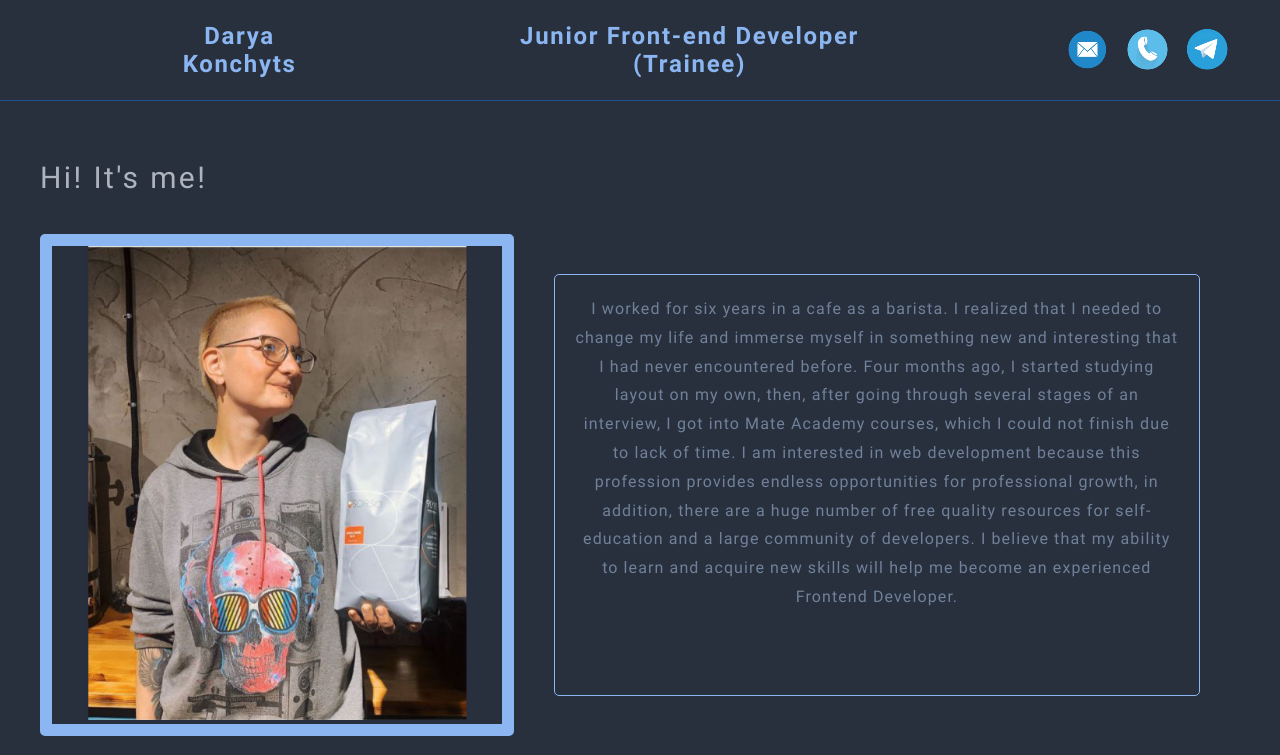
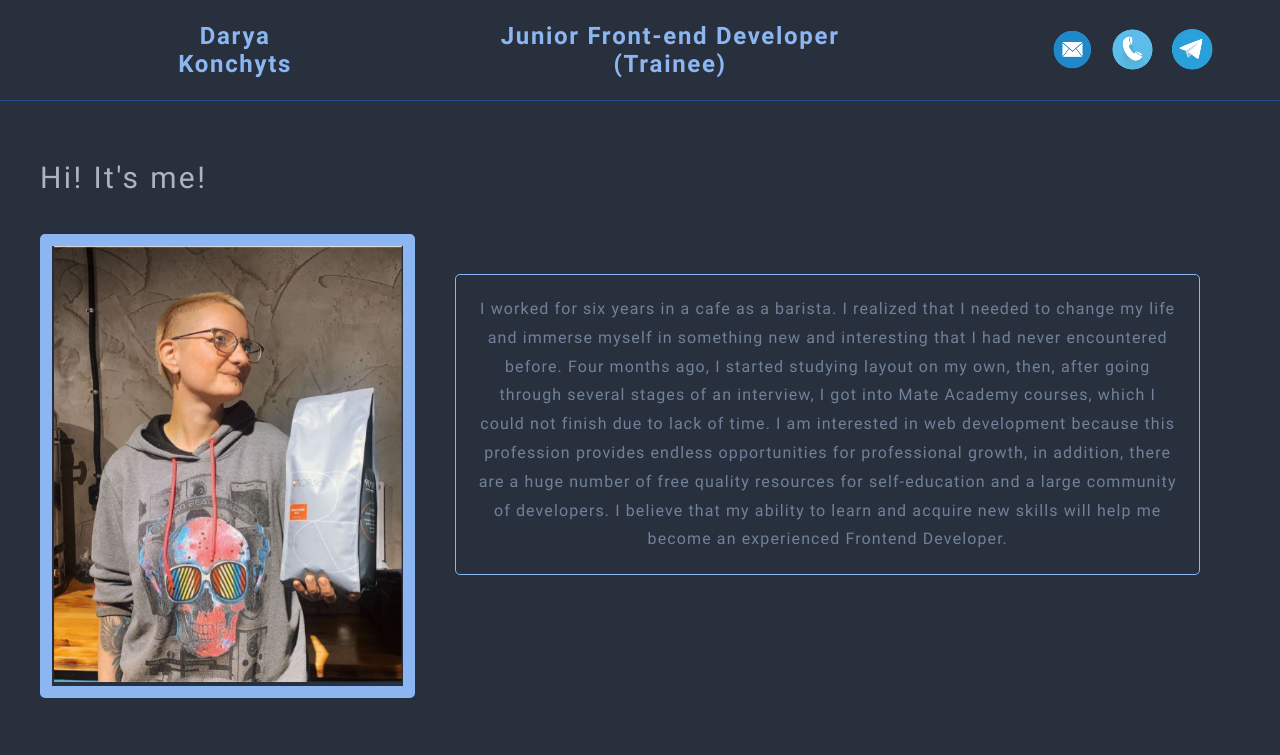
Before and after one commit to DNK-forexample/rsschool-cv, a plain HTML site: page cv-css/index.html in a window 1280 px wide. Shown: the top 755 px of the page. Drawn offline with Linux system fonts and the light colour scheme.

Commit message:
refactor: change width

```diff
--- a/cv-css/index.html
+++ b/cv-css/index.html
@@ -16,15 +16,15 @@
             <h1 class="menu-item" id="fullName">Darya Konchyts</h1>
             <h2 class="menu-item">Junior Front-end Developer (Trainee)</h2>
 
-            <div class="contacts">
+            <ul class="contacts">
               <div class="container">
-                <div class="list-item">
+                <li class="list-item">
                   <a href="mailto:forexamplednk@gmail.com" target="_blank">
                     <img src="./images/email.png" alt="email icon">
                   </a>
-                </div>
+                </li>
 
-                <div class="list-item">
+                <li class="list-item">
                   <a href="tel:+375296934581" target="_blank">
                     <img
                       src="./images/phone.png"
@@ -32,15 +32,15 @@
                       class="phone"
                     />
                   </a>
-                </div>
+                </li>
 
-                <div class="list-item">
+                <li class="list-item">
                   <a href="https://t.me/tooldnk" target="_blank">
                     <img src="./images/telegram.png" alt="telegram icon">
                   </a>
-                </div>
+                </li>
               </div>
-            </div>
+            </ul>
           </nav>
         </div>
       </header>
--- a/cv-css/style.css
+++ b/cv-css/style.css
@@ -44,6 +44,7 @@ li {
 .container {
   max-width: 1200px;
   margin: 0 auto;
+  padding: 0 15px;
 }
 
 .header .container {
@@ -118,6 +119,7 @@ li {
   display: flex;
   justify-content: space-between;
   text-align: center;
+  margin: 0 auto;
 }
 
 .main-title {
@@ -136,17 +138,20 @@ li {
   border: 12px solid #8bb6f1;
   border-radius: 5px;
   transition: all .3s;
-  height: 85%;
+  height: 80%;
+  width: 40%;
 }
 
 .main-photo-img {
-  width: 85%;
+  width: 100%;
+
 }
 
 .main-text {
   display: flex;
   justify-content: center;
-  width: 660px;
+  width: 80%;
+  height: fit-content;
   border: 1px solid #8bb6f1;
   border-radius: 5px;
   font-size: 16px;
@@ -157,6 +162,7 @@ li {
   margin: 40px 40px;
   padding: 20px;
   column-count: 2;
+  text-align: center;
 }
 /* #endregion */
 
```
